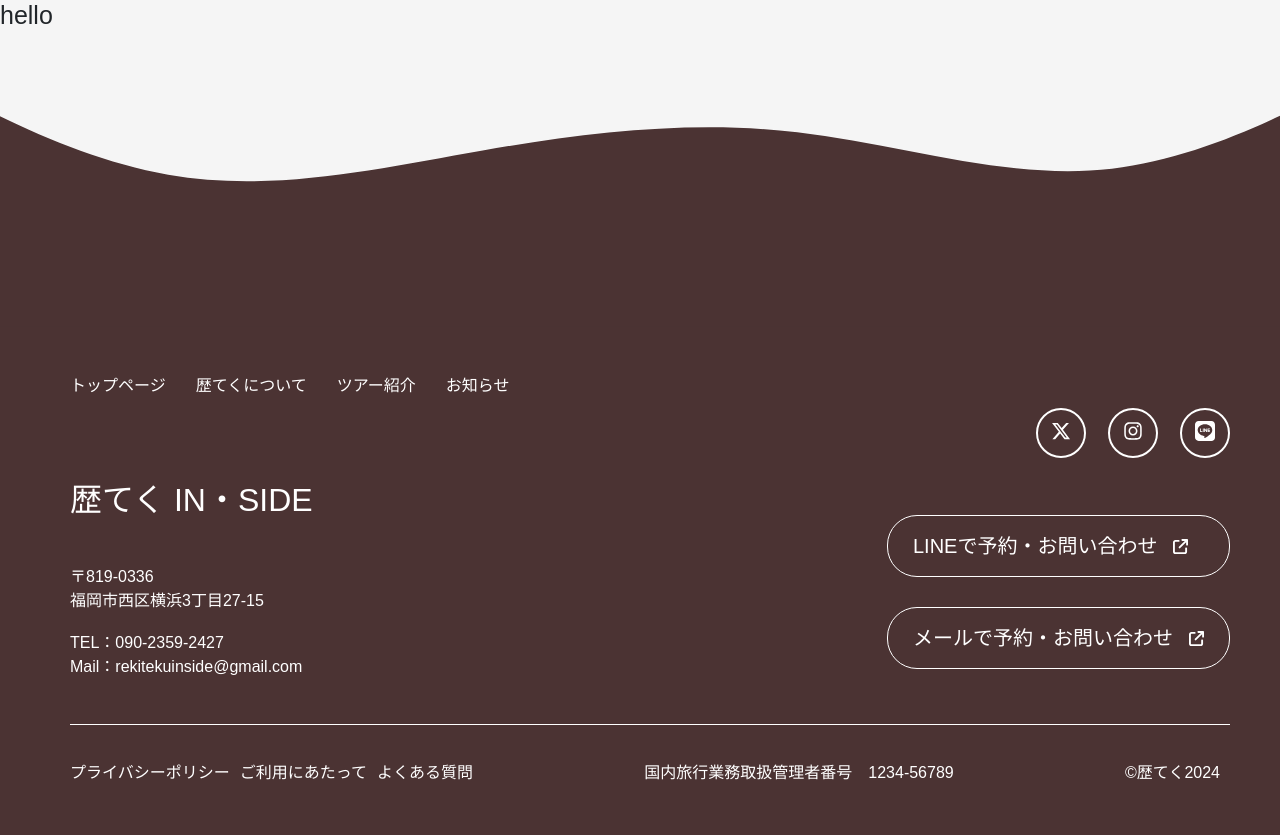
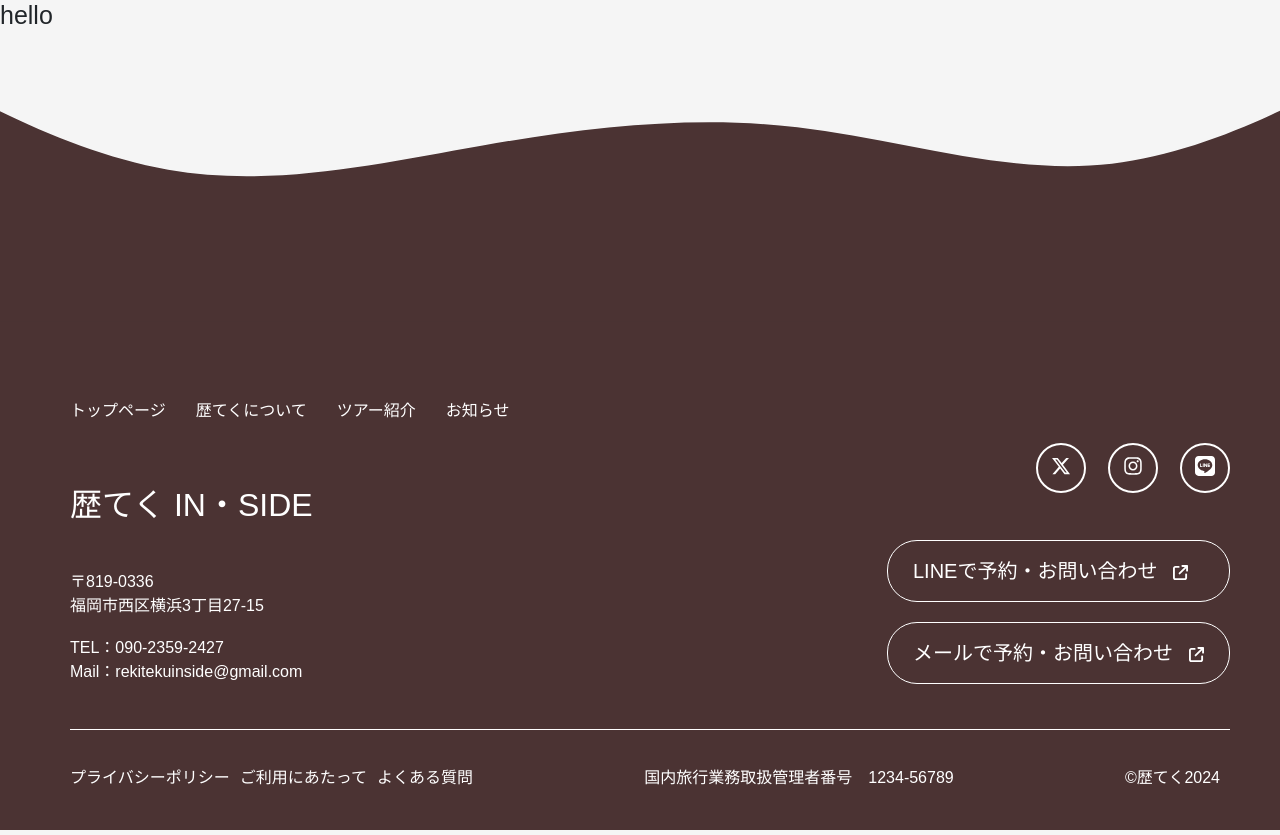
Before and after one commit to huynhnguyen1906/Reki-Teku, a Next.js app: page / in a window 1280 px wide. Built offline with nearby package versions, Linux system fonts and the light colour scheme; a web font is replaced by a local one.

Commit message:
【修正】globalStyle の初期値を設定する。

```diff
--- a/styles/GlobalStyles.scss
+++ b/styles/GlobalStyles.scss
@@ -1,16 +1,60 @@
 @import 'bootstrap/scss/bootstrap';
 @import 'variables';
-
 @import url('https://fonts.googleapis.com/css2?family=Kiwi+Maru&display=swap');
 
-* {
+:where(a, button) {
+    text-decoration: none;
+    color: #000;
+    cursor: pointer;
+}
+:where(img, svg) {
+    max-width: 100%;
+    max-height: 100%;
+    user-select: none;
+    -webkit-user-drag: none;
+}
+:where(button, input, textarea) {
+    outline: none;
+    border: none;
+    padding: 0;
     margin: 0;
+    user-select: none;
+}
+html {
+    font-size: 62.5%;
+    box-sizing: border-box;
+}
+*,
+*::before,
+*::after {
+    box-sizing: border-box;
     padding: 0;
-    box-sizing: border-box;
-    font-size: 62.5%;
+    margin: 0;
 }
-
+ol,
+ul,
+li {
+    margin: 0;
+}
+dl,
+dd,
+dt {
+    margin: 0;
+}
+p,
+h1,
+h2,
+h3,
+h4,
+h5,
+h6 {
+    margin: 0;
+}
 body {
     font-family: 'Kiwi Maru', sans-serif;
     background-color: #f5f5f5;
+    font-size: 16px;
+    margin: 0;
+    padding: 0;
+    overflow-x: hidden;
 }
```
